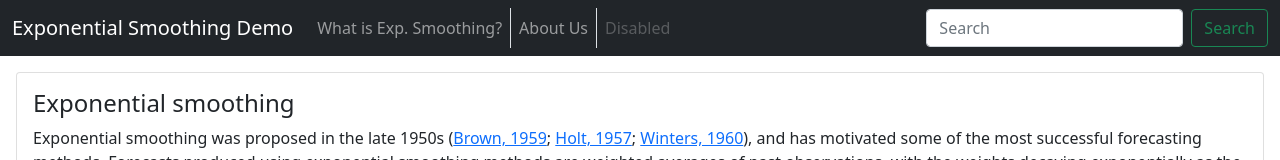
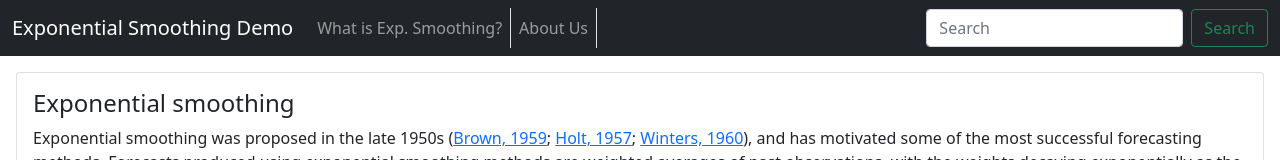
Before and after one commit to shuky-shukrun/Exponential-Smoothing-Demo, a React (Create React App) app: page /what-is in a window 1280 px wide. Shown: the top 160 px of the page. Built offline with nearby package versions, Linux system fonts and the light colour scheme.

Commit message:
add links to top navbar

```diff
--- a/src/components/top-navbar/top-navbar.jsx
+++ b/src/components/top-navbar/top-navbar.jsx
@@ -1,10 +1,12 @@
+import { Link } from "react-router-dom";
+
 const TopNavbar = (props) => {
   return (
     <nav className="navbar navbar-expand-md navbar-dark fixed-top bg-dark">
       <div className="container-fluid">
-        <a className="navbar-brand" href="#">
+        <Link className="navbar-brand" to="/">
           Exponential Smoothing Demo
-        </a>
+        </Link>
         <button
           className="navbar-toggler"
           type="button"
@@ -19,24 +21,18 @@ const TopNavbar = (props) => {
         <div className="collapse navbar-collapse" id="navbarCollapse">
           <ul className="navbar-nav me-auto mb-2 mb-md-0">
             <li className="nav-item">
-              <a className="nav-link border-end" aria-current="page" href="#">
+              <Link
+                className="nav-link border-end"
+                aria-current="page"
+                to="/what-is"
+              >
                 What is Exp. Smoothing?
-              </a>
+              </Link>
             </li>
             <li className="nav-item">
-              <a className="nav-link border-end" href="#">
+              <Link className="nav-link border-end" to="/about-us">
                 About Us
-              </a>
-            </li>
-            <li className="nav-item">
-              <a
-                className="nav-link disabled"
-                href="#"
-                tabindex="-1"
-                aria-disabled="true"
-              >
-                Disabled
-              </a>
+              </Link>
             </li>
           </ul>
           <form className="d-flex">
```
